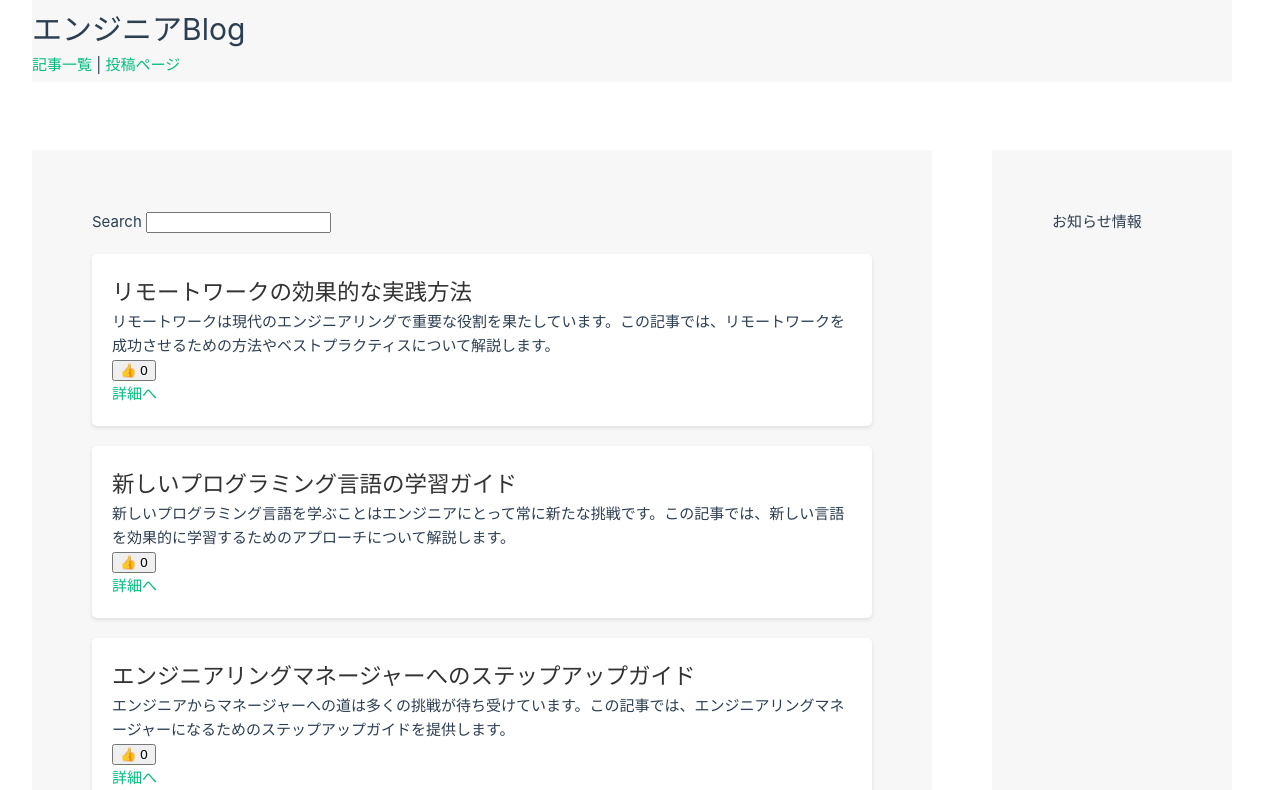
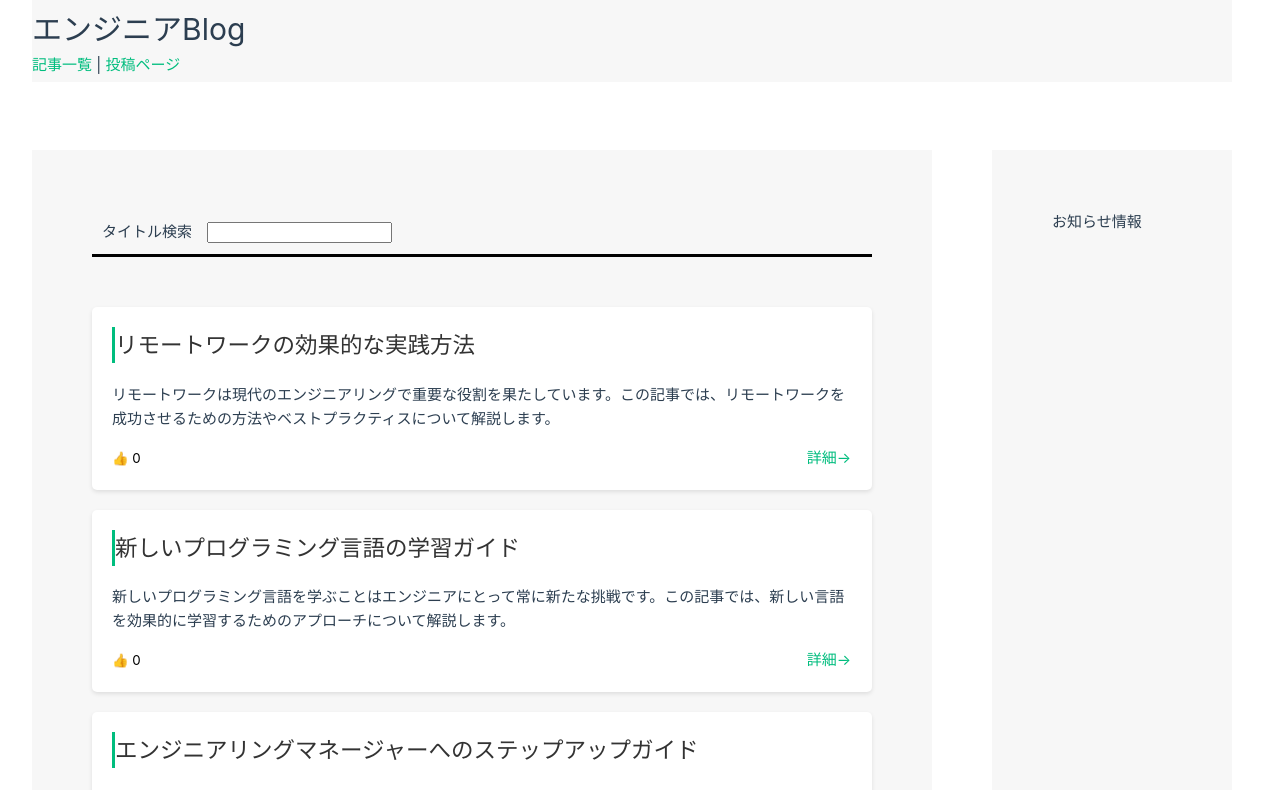
Before and after one commit to keisuke-suzuki-21/BlogApp, a Vue app: page / in a window 1280 px wide. Shown: the top 790 px of the page. Built offline with nearby package versions, Linux system fonts and the light colour scheme.

Commit message:
トップページのデザイン

```diff
--- a/src/App.vue
+++ b/src/App.vue
@@ -11,13 +11,7 @@ const articles = ref([
     id: 0,
     title: "リモートワークの効果的な実践方法",
     overview: "リモートワークは現代のエンジニアリングで重要な役割を果たしています。この記事では、リモートワークを成功させるための方法やベストプラクティスについて解説します。",
-    content: `
-    リモートワークは現代の職場でますます一般的になっています。エンジニアとしてのリモートワークには、効果的なコミュニケーション、タスク管理、そしてモチベーションの維持など、多くの側面があります。
-
-    効果的なリモートワークを実践するためには、リモートワークに適したツールやテクニックを使いこなす必要があります。例えば、リモートコミュニケーションの手段としてビデオ会議ツールやチャットツールを活用する方法、タスクやプロジェクト管理におけるリモートワーク向けのベストプラクティス、リモートワークでの効果的な時間管理とワークライフバランスの取り方など、幅広いトピックを取り上げます。
-
-    リモートワークはフレキシブルで効率的な働き方ですが、成功するためには新たなスキルや戦略が求められます。この記事では、それらの要素を包括的にカバーし、リモートワークを成功させるための手助けとなるでしょう。
-    `,
+    content: `リモートワークは現代の職場でますます一般的になっています。エンジニアとしてのリモートワークには、効果的なコミュニケーション、タスク管理、そしてモチベーションの維持など、多くの側面があります。効果的なリモートワークを実践するためには、リモートワークに適したツールやテクニックを使いこなす必要があります。例えば、リモートコミュニケーションの手段としてビデオ会議ツールやチャットツールを活用する方法、タスクやプロジェクト管理におけるリモートワーク向けのベストプラクティス、リモートワークでの効果的な時間管理とワークライフバランスの取り方など、幅広いトピックを取り上げます。リモートワークはフレキシブルで効率的な働き方ですが、成功するためには新たなスキルや戦略が求められます。この記事では、それらの要素を包括的にカバーし、リモートワークを成功させるための手助けとなるでしょう。`,
     nice: 0,
     flg: false
   },
@@ -25,13 +19,7 @@ const articles = ref([
     id: 1,
     title: "新しいプログラミング言語の学習ガイド",
     overview: "新しいプログラミング言語を学ぶことはエンジニアにとって常に新たな挑戦です。この記事では、新しい言語を効果的に学習するためのアプローチについて解説します。",
-    content: `
-    エンジニアが新しいプログラミング言語を学ぶことは、時に困難な挑戦ですが、その価値は計り知れません。新しい言語を学ぶ際には、基本的な構文から始めて、実際のプロジェクトや演習問題を通じて実践することが重要です。
-
-    この記事では、新しいプログラミング言語を効果的に学習するための手法とリソースについて詳しく説明します。言語の公式ドキュメントやオンラインコース、コミュニティの利用法、そして実際のプロジェクトへの適用方法など、学習を加速させるためのヒントが満載です。
-
-    新しい言語を学ぶことは、エンジニアリングスキルの向上に繋がります。このガイドを参考にして、新たな言語をマスターし、自身の技術スタックを拡充させましょう。
-    `,
+    content: `エンジニアが新しいプログラミング言語を学ぶことは、時に困難な挑戦ですが、その価値は計り知れません。新しい言語を学ぶ際には、基本的な構文から始めて、実際のプロジェクトや演習問題を通じて実践することが重要です。この記事では、新しいプログラミング言語を効果的に学習するための手法とリソースについて詳しく説明します。言語の公式ドキュメントやオンラインコース、コミュニティの利用法、そして実際のプロジェクトへの適用方法など、学習を加速させるためのヒントが満載です。新しい言語を学ぶことは、エンジニアリングスキルの向上に繋がります。このガイドを参考にして、新たな言語をマスターし、自身の技術スタックを拡充させましょう。`,
     nice: 0,
     flg: false
   },
@@ -39,13 +27,7 @@ const articles = ref([
     id: 2,
     title: "エンジニアリングマネージャーへのステップアップガイド",
     overview: "エンジニアからマネージャーへの道は多くの挑戦が待ち受けています。この記事では、エンジニアリングマネージャーになるためのステップアップガイドを提供します。",
-    content: `
-    エンジニアリングマネージャーになるためには、技術的なスキルだけでなくリーダーシップやコミュニケーション能力も必要です。この記事では、エンジニアリングマネージャーになるためのステップ、期待される役割、育成すべきスキルについて深く掘り下げます。
-
-    エンジニアリングマネージャーとしての役割は、技術的な問題解決だけでなく、チームの成長や目標達成のためのリーダーシップも求められます。リーダーシップの鍛錬や、効果的なコミュニケーション戦略の構築、チームのモチベーション管理など、重要なスキルに焦点を当てた内容となっています。
-
-    エンジニアリングマネージャーへのステップアップを目指す方にとって、有益なガイドとなることでしょう。
-    `,
+    content: `エンジニアリングマネージャーになるためには、技術的なスキルだけでなくリーダーシップやコミュニケーション能力も必要です。この記事では、エンジニアリングマネージャーになるためのステップ、期待される役割、育成すべきスキルについて深く掘り下げます。エンジニアリングマネージャーとしての役割は、技術的な問題解決だけでなく、チームの成長や目標達成のためのリーダーシップも求められます。リーダーシップの鍛錬や、効果的なコミュニケーション戦略の構築、チームのモチベーション管理など、重要なスキルに焦点を当てた内容となっています。エンジニアリングマネージャーへのステップアップを目指す方にとって、有益なガイドとなることでしょう。`,
     nice: 0,
     flg: false
   },
@@ -53,13 +35,7 @@ const articles = ref([
     id: 3,
     title: "セキュリティ意識の向上とベストプラクティス",
     overview: "セキュリティはエンジニアリングの重要な側面です。この記事では、セキュリティ意識の向上とベストプラクティスについて探ります。",
-    content: `
-    セキュリティはエンジニアリングの不可欠な側面ですが、それを実践するためには意識を高めることが重要です。セキュリティ意識を高めるためには、潜在的な脅威やセキュリティベストプラクティスを理解し、それに基づいた対策を講じることが必要です。
-
-    この記事では、セキュリティ意識の向上とベストプラクティスに焦点を当て、セキュリティの基本原則から始めて、セキュリティ脅威の種類やその対策、セキュリティ設計の考え方、そしてセキュリティ意識を育むためのトレーニングや教育プログラムについて解説します。
-
-    セキュリティ意識を高めることは、エンジニアとしての責任でもあります。この記事を通じて、セキュリティに関する理解を深め、安全なソフトウェア開発やシステム運用に役立ててください。
-    `,
+    content: `セキュリティはエンジニアリングの不可欠な側面ですが、それを実践するためには意識を高めることが重要です。セキュリティ意識を高めるためには、潜在的な脅威やセキュリティベストプラクティスを理解し、それに基づいた対策を講じることが必要です。この記事では、セキュリティ意識の向上とベストプラクティスに焦点を当て、セキュリティの基本原則から始めて、セキュリティ脅威の種類やその対策、セキュリティ設計の考え方、そしてセキュリティ意識を育むためのトレーニングや教育プログラムについて解説します。セキュリティ意識を高めることは、エンジニアとしての責任でもあります。この記事を通じて、セキュリティに関する理解を深め、安全なソフトウェア開発やシステム運用に役立ててください。`,
     nice: 0,
     flg: false
   },
@@ -67,13 +43,7 @@ const articles = ref([
     id: 4,
     title: "テクニカルライティングの重要性とスキル向上法",
     overview: "エンジニアにとってテクニカルライティングは重要なスキルです。この記事では、テクニカルライティングの重要性とスキル向上法について探ります。",
-    content: `
-    エンジニアにとってテクニカルライティングは、複雑な技術を他の人に伝えるための重要なスキルです。技術的なコンセプトや製品のドキュメント化、クライアントやチームメンバーへの的確な説明など、テクニカルライティングは多岐にわたります。
-
-    この記事では、テクニカルライティングの重要性とスキル向上法に焦点を当て、効果的な技術文書の作成手法、読みやすいテクニカルな文章の書き方、図表やグラフを活用した説明の方法などを解説します。また、実際のプロジェクトでのテクニカルライティングの実践方法やフィードバックの取り入れ方についても触れます。
-
-    テクニカルライティングのスキルを向上させることは、エンジニアとしてのコミュニケーション能力を高める上で重要です。この記事を通じて、テクニカルライティングのスキルを発展させ、自身の技術的なコミュニケーション能力を向上させましょう。
-    `,
+    content: `エンジニアにとってテクニカルライティングは、複雑な技術を他の人に伝えるための重要なスキルです。技術的なコンセプトや製品のドキュメント化、クライアントやチームメンバーへの的確な説明など、テクニカルライティングは多岐にわたります。この記事では、テクニカルライティングの重要性とスキル向上法に焦点を当て、効果的な技術文書の作成手法、読みやすいテクニカルな文章の書き方、図表やグラフを活用した説明の方法などを解説します。また、実際のプロジェクトでのテクニカルライティングの実践方法やフィードバックの取り入れ方についても触れます。テクニカルライティングのスキルを向上させることは、エンジニアとしてのコミュニケーション能力を高める上で重要です。この記事を通じて、テクニカルライティングのスキルを発展させ、自身の技術的なコミュニケーション能力を向上させましょう。`,
     nice: 0,
     flg: false
     },
@@ -81,13 +51,7 @@ const articles = ref([
     id: 5,
     title: "プログラミング言語の選択と学習方法",
     overview: "プログラミング言語の選択はエンジニアにとって重要な決断です。この記事では、言語の選択と効果的な学習方法について解説します。",
-    content: `
-    プログラミング言語の選択は、エンジニアリングの世界で重要な決断です。新しい言語を学ぶ際には、その言語の用途、コミュニティのサポート、将来性などを考慮する必要があります。この記事では、プログラミング言語を選ぶ際の考慮事項や、各言語の特性、人気のある言語の概要を紹介します。
-
-    また、効果的な学習方法も重要です。新しい言語を学ぶためのオンラインリソース、プロジェクトや課題を通じた実践的な学習、そしてコーディングスキルを向上させるためのヒントなど、言語を効率的に習得するためのアプローチについても解説します。
-
-    新しいプログラミング言語を学ぶことはエキサイティングな挑戦です。この記事を通じて、言語の選択や学習方法に関するヒントを得て、新たな言語を習得してみましょう。
-    `,
+    content: `プログラミング言語の選択は、エンジニアリングの世界で重要な決断です。新しい言語を学ぶ際には、その言語の用途、コミュニティのサポート、将来性などを考慮する必要があります。この記事では、プログラミング言語を選ぶ際の考慮事項や、各言語の特性、人気のある言語の概要を紹介します。また、効果的な学習方法も重要です。新しい言語を学ぶためのオンラインリソース、プロジェクトや課題を通じた実践的な学習、そしてコーディングスキルを向上させるためのヒントなど、言語を効率的に習得するためのアプローチについても解説します。新しいプログラミング言語を学ぶことはエキサイティングな挑戦です。この記事を通じて、言語の選択や学習方法に関するヒントを得て、新たな言語を習得してみましょう。`,
     nice: 0,
     flg: false
   },
@@ -95,13 +59,7 @@ const articles = ref([
     id: 6,
     title: "関数型プログラミングの基礎と実践",
     overview: "関数型プログラミングはエンジニアにとって新たな視点を提供します。この記事では、関数型プログラミングの基礎と実践について解説します。",
-    content: `
-    関数型プログラミングは、新たなアプローチやパラダイムを提供し、エンジニアリングの世界に新たな視点をもたらします。この記事では、関数型プログラミングの基本概念、イミュータブルなデータ、高階関数、再帰などの概要を解説します。
-
-    また、関数型プログラミングを実践する上でのベストプラクティスや利点についても触れます。関数型プログラミングの特性を活かしたコーディング方法や、副作用を排除する手法、そして実際のプロジェクトへの関数型プログラミングの適用方法など、実践的な側面に焦点を当てた内容となっています。
-
-    関数型プログラミングを学ぶことで、新たなプログラミングパラダイムを探求し、コーディングスキルを高めてみましょう。
-    `,
+    content: `関数型プログラミングは、新たなアプローチやパラダイムを提供し、エンジニアリングの世界に新たな視点をもたらします。この記事では、関数型プログラミングの基本概念、イミュータブルなデータ、高階関数、再帰などの概要を解説します。また、関数型プログラミングを実践する上でのベストプラクティスや利点についても触れます。関数型プログラミングの特性を活かしたコーディング方法や、副作用を排除する手法、そして実際のプロジェクトへの関数型プログラミングの適用方法など、実践的な側面に焦点を当てた内容となっています。関数型プログラミングを学ぶことで、新たなプログラミングパラダイムを探求し、コーディングスキルを高めてみましょう。`,
     nice: 0,
     flg: false
 }
@@ -139,7 +97,7 @@ console.log(route.fullPath)
       <!-- ルーティングがホーム（"/"）の時だけ表示 -->
       <div v-if="route.fullPath === '/'">
         <div class="search">
-        Search <input type="text" v-model="searchQuery">
+          タイトル検索　<input type="text" v-model="searchQuery">
         </div>
         <Article
           :articles = "articles"
@@ -200,52 +158,17 @@ footer{
   position: fixed;
   bottom: 0;
 }
-
 /* 　　　ページ構成デザイン　　　 */
 
 /*      ヘッダーデザイン　　　　 */
+/*      ヘッダーデザイン　　　　 */
 
+/*      タイトル検索　　　　 */
+.search{
+  margin-bottom: 50px;
+  border-bottom: solid 3px black;
+  padding: 10px;
+}
+/*      タイトル検索　　　　 */
 
-
-/* .body {
-  font-family: Arial, sans-serif;
-  margin:  0 auto;
-  padding: 0;
-  line-height: 1.6;
-  background-color: #f7f7f7;
-  width: 1200px;
-} */
-
-/* .main {
-  max-width: 800px;
-  margin: 40px auto;
-  padding: 0 20px;
-} */
-
-/* .title{
-  background: #68c88a;
-  font-weight: bold;
-  color: white;
-  font-size: 35px;
-  width: 280px;
-  margin-right: 500px;
-  margin-bottom: 50px;
-  padding-left: 15px;
-} */
-
-.search{
-  margin-bottom: 20px;
-}
-
-.article {
-  background-color: #fff;
-  padding: 20px;
-  margin-bottom: 20px;
-  border-radius: 5px;
-  box-shadow: 0 2px 4px rgba(0, 0, 0, 0.1);
-}
-
-.article h2 {
-  color: #333;
-}
 </style>
--- a/src/article.vue
+++ b/src/article.vue
@@ -26,11 +26,14 @@ const filerDate = computed(() => {
 
 <template>
 
+    <!-- <h2 class="page-title">記事一覧</h2> -->
     <div class="article" v-for="(article, index) in filerDate" :key="article.id">
         <h2>{{ article.title }}</h2>
         <p>{{ article.overview }}</p>
-        <button @click="article.nice++">👍 {{ article.nice }}</button><br>
-        <RouterLink :to="`/articles/${index}`">詳細へ</RouterLink>
+        <div class="check">
+            <button @click="article.nice++">👍 {{ article.nice }}</button><br>
+            <RouterLink class="router-link" :to="`/articles/${index}`">詳細→</RouterLink>
+        </div>
     </div>
 
 
@@ -38,6 +41,7 @@ const filerDate = computed(() => {
 </template>
 
 <style>
+
 .article {
   background-color: #fff;
   padding: 20px;
@@ -46,17 +50,32 @@ const filerDate = computed(() => {
   box-shadow: 0 2px 4px rgba(0, 0, 0, 0.1);
 }
 
+.article p{
+    padding-top: 2%;
+}
+
 .article h2 {
   color: #333;
+  border-left: solid 3px rgb(0, 189, 126);/*左線*/
+  margin-bottom: 5px;
 }
 
-.article textarea{
-    width: 700px;
-    height: 100px;
+.check{
+    display:flex;
+    padding-top: 2%;
 }
 
-.edit{
-    margin-left: 580px;
+.check button {
+    padding: 0;
+    font-family: inherit;
+    appearance: none;
+    cursor: pointer;
+    background-color: transparent;
+    border: none;
+}
+
+.router-link{
+    padding-left: 90%;
 }
 
 </style>
```
Lines whose indentation alone changed are shown as unchanged.
